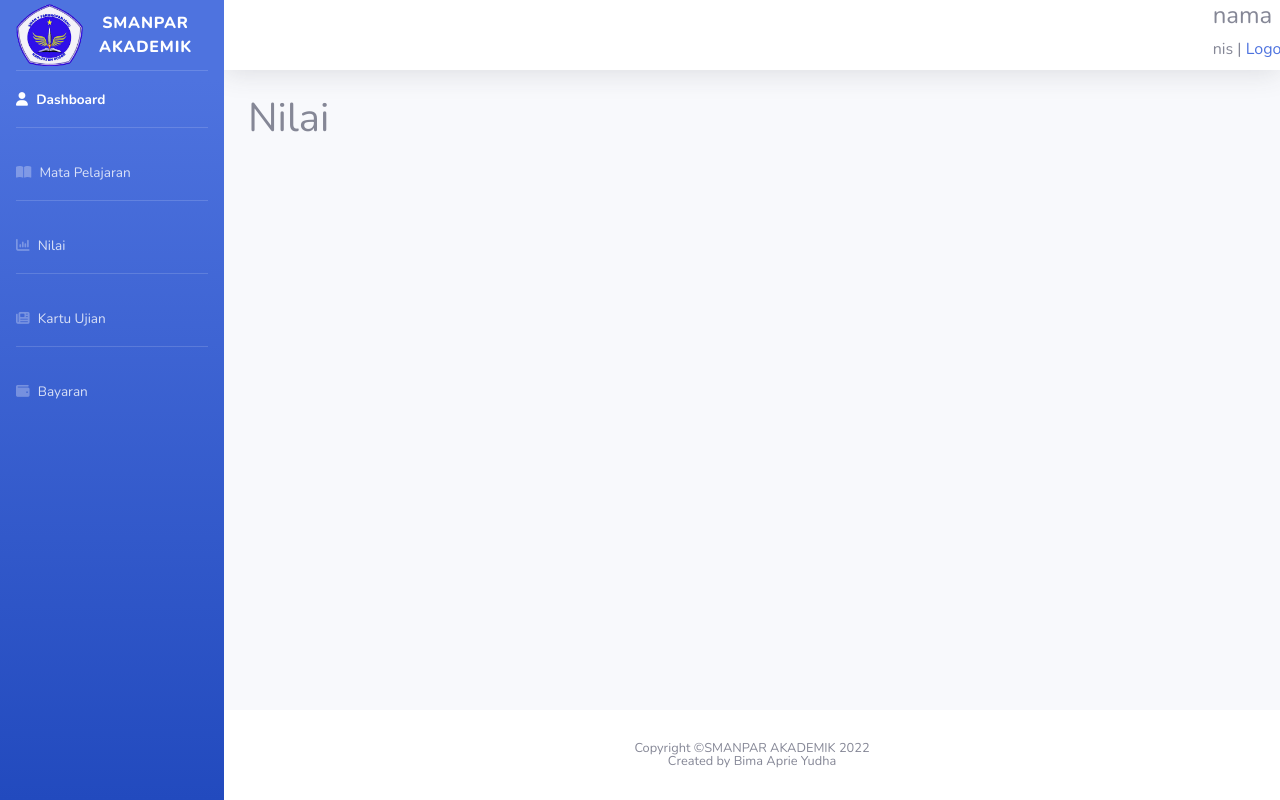
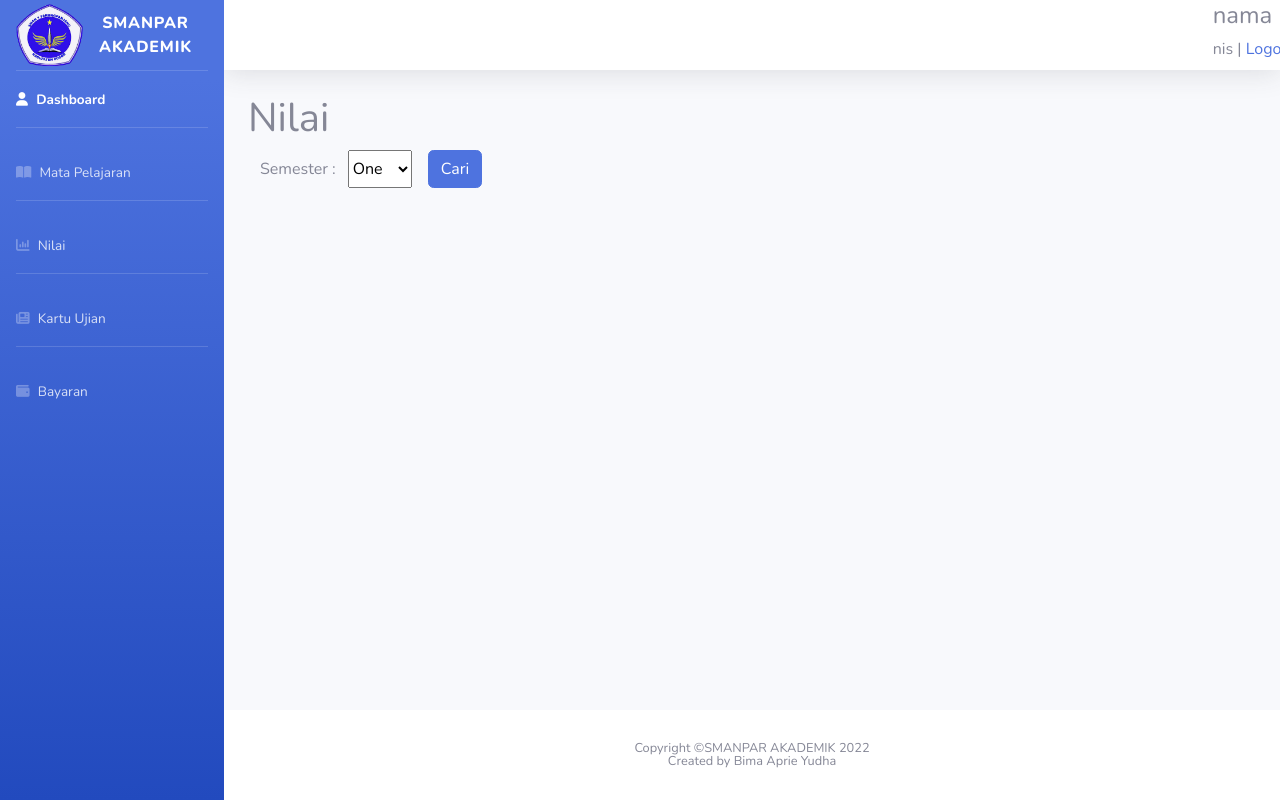
Before and after one commit to BEM28/Akademik-Sekolah, a PHP site: page /nilai.php in a window 1280 px wide. Run offline with PHP 8.4, Linux system fonts and the light colour scheme; some libraries are stand-ins or nearby versions.

Commit message:
cek update

```diff
--- a/nilai.php
+++ b/nilai.php
@@ -101,6 +101,18 @@
 
                 <div class="container">
                     <h1>Nilai</h1>
+
+                    <form class="cari d-flex ">
+                    <div class="col-auto">
+                        <label for="select" class="col-form-label">Semester :</label>
+                    </div>
+                    <select id="select" class="form-select">
+                            <option value="1">One</option>
+                            <option value="2">Two</option>
+                            <option value="3">Three</option>
+                        </select>
+                        <button class="btn btn-primary ml-3">Cari</button>
+                    </form>
                 </div>
 
                 <!-- end content -->
```
